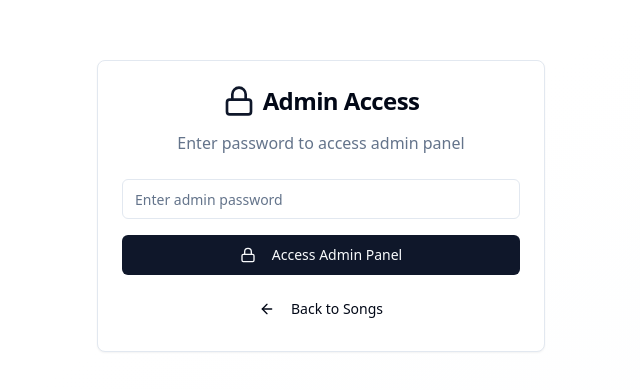
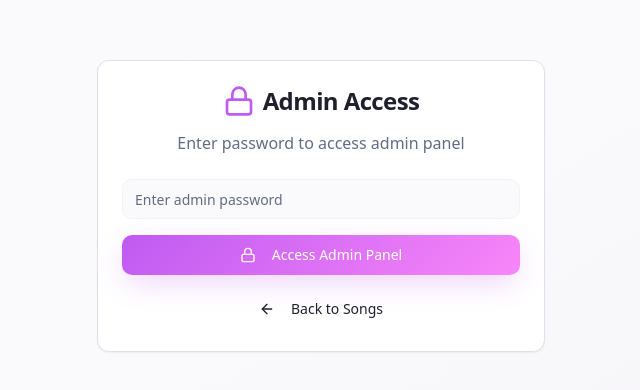
Before and after one commit to paulezekieljohn/melody-muse-global, a React (Vite) app: page /admin in a window 1280 px wide. Shown: the part 194-584 px from the top of the page, without its empty margins (319-959 px from the left). Built offline with nearby package versions, Linux system fonts and the light colour scheme.

Commit message:
Refactor UI for color
Update UI to be more colorful and attractive by adjusting color schemes and adding visual elements.

```diff
--- a/src/components/SongCard.tsx
+++ b/src/components/SongCard.tsx
@@ -11,12 +11,12 @@ interface SongCardProps {
 export const SongCard = ({ song, onClick }: SongCardProps) => {
   return (
     <Card
-      className="cursor-pointer hover:shadow-lg transition-all duration-200 border-2 hover:border-primary/20"
+      className="cursor-pointer card-music hover-lift glow-effect transition-all duration-300 border-2"
       onClick={onClick}
     >
       <CardHeader className="pb-3">
         <CardTitle className="text-lg font-bold text-foreground flex items-center gap-2">
-          <Music className="h-5 w-5 text-primary" />
+          <Music className="h-5 w-5 text-primary music-pulse" />
           {song.title}
         </CardTitle>
         <p className="text-muted-foreground font-medium">{song.artist}</p>
--- a/src/components/ui/button.tsx
+++ b/src/components/ui/button.tsx
@@ -5,19 +5,20 @@ import { cva, type VariantProps } from "class-variance-authority"
 import { cn } from "@/lib/utils"
 
 const buttonVariants = cva(
-  "inline-flex items-center justify-center gap-2 whitespace-nowrap rounded-md text-sm font-medium ring-offset-background transition-colors focus-visible:outline-none focus-visible:ring-2 focus-visible:ring-ring focus-visible:ring-offset-2 disabled:pointer-events-none disabled:opacity-50 [&_svg]:pointer-events-none [&_svg]:size-4 [&_svg]:shrink-0",
+  "inline-flex items-center justify-center gap-2 whitespace-nowrap rounded-md text-sm font-medium ring-offset-background transition-all duration-300 focus-visible:outline-none focus-visible:ring-2 focus-visible:ring-ring focus-visible:ring-offset-2 disabled:pointer-events-none disabled:opacity-50 [&_svg]:pointer-events-none [&_svg]:size-4 [&_svg]:shrink-0",
   {
     variants: {
       variant: {
-        default: "bg-primary text-primary-foreground hover:bg-primary/90",
+        default: "bg-gradient-primary text-primary-foreground shadow-primary hover:shadow-glow hover:-translate-y-0.5",
         destructive:
-          "bg-destructive text-destructive-foreground hover:bg-destructive/90",
+          "bg-destructive text-destructive-foreground hover:bg-destructive/90 shadow-lg hover:shadow-xl",
         outline:
-          "border border-input bg-background hover:bg-accent hover:text-accent-foreground",
+          "border border-primary/30 bg-card/50 backdrop-blur-sm text-primary hover:bg-primary/10 hover:border-primary/50 hover:shadow-primary",
         secondary:
-          "bg-secondary text-secondary-foreground hover:bg-secondary/80",
-        ghost: "hover:bg-accent hover:text-accent-foreground",
-        link: "text-primary underline-offset-4 hover:underline",
+          "bg-gradient-secondary text-secondary-foreground shadow-secondary hover:shadow-lg hover:-translate-y-0.5",
+        ghost: "hover:bg-accent/20 hover:text-accent-foreground hover:shadow-sm",
+        link: "text-primary underline-offset-4 hover:underline hover:text-primary-glow",
+        premium: "bg-gradient-primary text-primary-foreground shadow-glow hover:shadow-xl hover:-translate-y-1 relative overflow-hidden before:absolute before:inset-0 before:bg-gradient-to-r before:from-transparent before:via-white/20 before:to-transparent before:translate-x-[-100%] hover:before:translate-x-[100%] before:transition-transform before:duration-700",
       },
       size: {
         default: "h-10 px-4 py-2",
--- a/src/index.css
+++ b/src/index.css
@@ -4,59 +4,101 @@
 
 @layer base {
   :root {
-    /* Musical theme colors */
-    --background: 0 0% 100%;
-    --foreground: 222.2 84% 4.9%;
+    /* Vibrant Musical Theme Colors */
+    --background: 270 20% 98%;
+    --foreground: 240 20% 15%;
     --card: 0 0% 100%;
-    --card-foreground: 222.2 84% 4.9%;
+    --card-foreground: 240 20% 15%;
     --popover: 0 0% 100%;
-    --popover-foreground: 222.2 84% 4.9%;
-    --primary: 280 65% 60%;
-    --primary-foreground: 210 40% 98%;
-    --secondary: 210 40% 96%;
-    --secondary-foreground: 222.2 84% 4.9%;
-    --muted: 210 40% 96%;
-    --muted-foreground: 215.4 16.3% 46.9%;
-    --accent: 210 40% 96%;
-    --accent-foreground: 222.2 84% 4.9%;
-    --destructive: 0 84.2% 60.2%;
-    --destructive-foreground: 210 40% 98%;
-    --border: 214.3 31.8% 91.4%;
-    --input: 214.3 31.8% 91.4%;
-    --ring: 280 65% 60%;
-    --chart-1: 12 76% 61%;
-    --chart-2: 173 58% 39%;
-    --chart-3: 197 37% 24%;
-    --chart-4: 43 74% 66%;
-    --chart-5: 27 87% 67%;
-    --radius: 0.5rem;
+    --popover-foreground: 240 20% 15%;
+
+    /* Vibrant Purple to Pink Gradient Primary */
+    --primary: 280 85% 65%;
+    --primary-glow: 300 90% 75%;
+    --primary-foreground: 0 0% 100%;
+
+    /* Warm Orange Secondary */
+    --secondary: 25 95% 85%;
+    --secondary-foreground: 25 85% 25%;
+
+    /* Soft Blue Muted */
+    --muted: 220 40% 95%;
+    --muted-foreground: 220 15% 45%;
+
+    /* Vibrant Cyan Accent */
+    --accent: 185 85% 75%;
+    --accent-foreground: 185 85% 15%;
+
+    --destructive: 0 90% 65%;
+    --destructive-foreground: 0 0% 100%;
+    --border: 240 20% 90%;
+    --input: 240 20% 96%;
+    --ring: 280 85% 65%;
+
+    /* Beautiful Chart Colors */
+    --chart-1: 280 85% 65%;
+    --chart-2: 185 85% 55%;
+    --chart-3: 25 95% 65%;
+    --chart-4: 140 70% 55%;
+    --chart-5: 320 80% 70%;
+
+    /* Gradients */
+    --gradient-primary: linear-gradient(135deg, hsl(280 85% 65%), hsl(300 90% 75%));
+    --gradient-secondary: linear-gradient(135deg, hsl(25 95% 85%), hsl(45 90% 80%));
+    --gradient-accent: linear-gradient(135deg, hsl(185 85% 75%), hsl(200 80% 80%));
+    --gradient-background: linear-gradient(135deg, hsl(270 20% 98%), hsl(280 30% 96%));
+
+    /* Shadows */
+    --shadow-primary: 0 10px 30px -5px hsl(280 85% 65% / 0.3);
+    --shadow-secondary: 0 10px 30px -5px hsl(25 95% 65% / 0.2);
+    --shadow-glow: 0 0 40px hsl(280 85% 75% / 0.4);
+
+    --radius: 0.75rem;
   }
 
   .dark {
-    --background: 222.2 84% 4.9%;
-    --foreground: 210 40% 98%;
-    --card: 222.2 84% 4.9%;
-    --card-foreground: 210 40% 98%;
-    --popover: 222.2 84% 4.9%;
-    --popover-foreground: 210 40% 98%;
-    --primary: 280 65% 60%;
-    --primary-foreground: 222.2 84% 4.9%;
-    --secondary: 217.2 32.6% 17.5%;
-    --secondary-foreground: 210 40% 98%;
-    --muted: 217.2 32.6% 17.5%;
-    --muted-foreground: 215 20.2% 65.1%;
-    --accent: 217.2 32.6% 17.5%;
-    --accent-foreground: 210 40% 98%;
-    --destructive: 0 62.8% 30.6%;
-    --destructive-foreground: 210 40% 98%;
-    --border: 217.2 32.6% 17.5%;
-    --input: 217.2 32.6% 17.5%;
-    --ring: 280 65% 60%;
-    --chart-1: 220 70% 50%;
-    --chart-2: 160 60% 45%;
-    --chart-3: 30 80% 55%;
-    --chart-4: 280 65% 60%;
-    --chart-5: 340 75% 55%;
+    --background: 240 15% 8%;
+    --foreground: 270 20% 95%;
+    --card: 240 15% 10%;
+    --card-foreground: 270 20% 95%;
+    --popover: 240 15% 10%;
+    --popover-foreground: 270 20% 95%;
+
+    /* Enhanced Dark Mode Primary */
+    --primary: 280 85% 70%;
+    --primary-glow: 300 90% 80%;
+    --primary-foreground: 240 15% 8%;
+
+    --secondary: 240 15% 18%;
+    --secondary-foreground: 270 20% 95%;
+    --muted: 240 15% 15%;
+    --muted-foreground: 240 10% 65%;
+    --accent: 185 70% 60%;
+    --accent-foreground: 240 15% 8%;
+
+    --destructive: 0 85% 60%;
+    --destructive-foreground: 270 20% 95%;
+    --border: 240 15% 20%;
+    --input: 240 15% 18%;
+    --ring: 280 85% 70%;
+
+    /* Dark Chart Colors */
+    --chart-1: 280 85% 70%;
+    --chart-2: 185 70% 60%;
+    --chart-3: 25 85% 70%;
+    --chart-4: 140 65% 60%;
+    --chart-5: 320 75% 75%;
+
+    /* Dark Gradients */
+    --gradient-primary: linear-gradient(135deg, hsl(280 85% 70%), hsl(300 90% 80%));
+    --gradient-secondary: linear-gradient(135deg, hsl(240 15% 18%), hsl(250 20% 22%));
+    --gradient-accent: linear-gradient(135deg, hsl(185 70% 60%), hsl(200 75% 65%));
+    --gradient-background: linear-gradient(135deg, hsl(240 15% 8%), hsl(250 20% 12%));
+
+    /* Dark Shadows */
+    --shadow-primary: 0 10px 30px -5px hsl(280 85% 70% / 0.4);
+    --shadow-secondary: 0 10px 30px -5px hsl(240 15% 5% / 0.5);
+    --shadow-glow: 0 0 40px hsl(280 85% 80% / 0.3);
   }
 }
 
@@ -73,93 +115,6 @@
 All colors MUST be HSL.
 */
 
-@layer base {
-  :root {
-    --background: 0 0% 100%;
-    --foreground: 222.2 84% 4.9%;
-
-    --card: 0 0% 100%;
-    --card-foreground: 222.2 84% 4.9%;
-
-    --popover: 0 0% 100%;
-    --popover-foreground: 222.2 84% 4.9%;
-
-    --primary: 222.2 47.4% 11.2%;
-    --primary-foreground: 210 40% 98%;
-
-    --secondary: 210 40% 96.1%;
-    --secondary-foreground: 222.2 47.4% 11.2%;
-
-    --muted: 210 40% 96.1%;
-    --muted-foreground: 215.4 16.3% 46.9%;
-
-    --accent: 210 40% 96.1%;
-    --accent-foreground: 222.2 47.4% 11.2%;
-
-    --destructive: 0 84.2% 60.2%;
-    --destructive-foreground: 210 40% 98%;
-
-    --border: 214.3 31.8% 91.4%;
-    --input: 214.3 31.8% 91.4%;
-    --ring: 222.2 84% 4.9%;
-
-    --radius: 0.5rem;
-
-    --sidebar-background: 0 0% 98%;
-
-    --sidebar-foreground: 240 5.3% 26.1%;
-
-    --sidebar-primary: 240 5.9% 10%;
-
-    --sidebar-primary-foreground: 0 0% 98%;
-
-    --sidebar-accent: 240 4.8% 95.9%;
-
-    --sidebar-accent-foreground: 240 5.9% 10%;
-
-    --sidebar-border: 220 13% 91%;
-
-    --sidebar-ring: 217.2 91.2% 59.8%;
-  }
-
-  .dark {
-    --background: 222.2 84% 4.9%;
-    --foreground: 210 40% 98%;
-
-    --card: 222.2 84% 4.9%;
-    --card-foreground: 210 40% 98%;
-
-    --popover: 222.2 84% 4.9%;
-    --popover-foreground: 210 40% 98%;
-
-    --primary: 210 40% 98%;
-    --primary-foreground: 222.2 47.4% 11.2%;
-
-    --secondary: 217.2 32.6% 17.5%;
-    --secondary-foreground: 210 40% 98%;
-
-    --muted: 217.2 32.6% 17.5%;
-    --muted-foreground: 215 20.2% 65.1%;
-
-    --accent: 217.2 32.6% 17.5%;
-    --accent-foreground: 210 40% 98%;
-
-    --destructive: 0 62.8% 30.6%;
-    --destructive-foreground: 210 40% 98%;
-
-    --border: 217.2 32.6% 17.5%;
-    --input: 217.2 32.6% 17.5%;
-    --ring: 212.7 26.8% 83.9%;
-    --sidebar-background: 240 5.9% 10%;
-    --sidebar-foreground: 240 4.8% 95.9%;
-    --sidebar-primary: 224.3 76.3% 48%;
-    --sidebar-primary-foreground: 0 0% 100%;
-    --sidebar-accent: 240 3.7% 15.9%;
-    --sidebar-accent-foreground: 240 4.8% 95.9%;
-    --sidebar-border: 240 3.7% 15.9%;
-    --sidebar-ring: 217.2 91.2% 59.8%;
-  }
-}
 
 @layer base {
   * {
@@ -167,6 +122,69 @@ All colors MUST be HSL.
   }
 
   body {
-    @apply bg-background text-foreground;
+    @apply bg-gradient-to-br from-background to-background/80 text-foreground min-h-screen;
+    background: var(--gradient-background);
   }
 }
+
+@layer components {
+  /* Beautiful Card Variants */
+  .card-gradient {
+    @apply bg-gradient-to-br from-card to-card/80 shadow-lg hover:shadow-xl transition-all duration-300;
+    box-shadow: var(--shadow-secondary);
+  }
+
+  .card-music {
+    @apply bg-gradient-to-br from-primary/5 to-accent/5 border-primary/20 hover:border-primary/40 transition-all duration-300;
+    box-shadow: var(--shadow-primary);
+  }
+
+  /* Button Enhancements */
+  .btn-gradient {
+    @apply relative overflow-hidden;
+    background: var(--gradient-primary);
+    box-shadow: var(--shadow-primary);
+  }
+
+  .btn-gradient:hover {
+    transform: translateY(-2px);
+    box-shadow: var(--shadow-glow);
+  }
+
+  /* Music Note Animation */
+  .music-pulse {
+    @apply animate-pulse;
+    animation: musicPulse 2s ease-in-out infinite;
+  }
+
+  @keyframes musicPulse {
+    0%, 100% {
+      transform: scale(1);
+      color: hsl(var(--primary));
+    }
+    50% {
+      transform: scale(1.1);
+      color: hsl(var(--accent));
+    }
+  }
+
+  /* Interactive Elements */
+  .hover-lift {
+    @apply transition-all duration-300 hover:-translate-y-1 hover:shadow-lg;
+  }
+
+  .glow-effect {
+    @apply relative;
+  }
+
+  .glow-effect::before {
+    content: '';
+    @apply absolute inset-0 -z-10 rounded-lg opacity-0 transition-opacity duration-300;
+    background: var(--gradient-primary);
+    filter: blur(20px);
+  }
+
+  .glow-effect:hover::before {
+    @apply opacity-30;
+  }
+}
--- a/tailwind.config.ts
+++ b/tailwind.config.ts
@@ -26,7 +26,8 @@ export default {
 				foreground: 'hsl(var(--foreground))',
 				primary: {
 					DEFAULT: 'hsl(var(--primary))',
-					foreground: 'hsl(var(--primary-foreground))'
+					foreground: 'hsl(var(--primary-foreground))',
+					glow: 'hsl(var(--primary-glow))'
 				},
 				secondary: {
 					DEFAULT: 'hsl(var(--secondary))',
@@ -63,6 +64,17 @@ export default {
 					ring: 'hsl(var(--sidebar-ring))'
 				}
 			},
+			backgroundImage: {
+				'gradient-primary': 'var(--gradient-primary)',
+				'gradient-secondary': 'var(--gradient-secondary)',
+				'gradient-accent': 'var(--gradient-accent)',
+				'gradient-background': 'var(--gradient-background)'
+			},
+			boxShadow: {
+				'primary': 'var(--shadow-primary)',
+				'secondary': 'var(--shadow-secondary)',
+				'glow': 'var(--shadow-glow)'
+			},
 			borderRadius: {
 				lg: 'var(--radius)',
 				md: 'calc(var(--radius) - 2px)',
```
